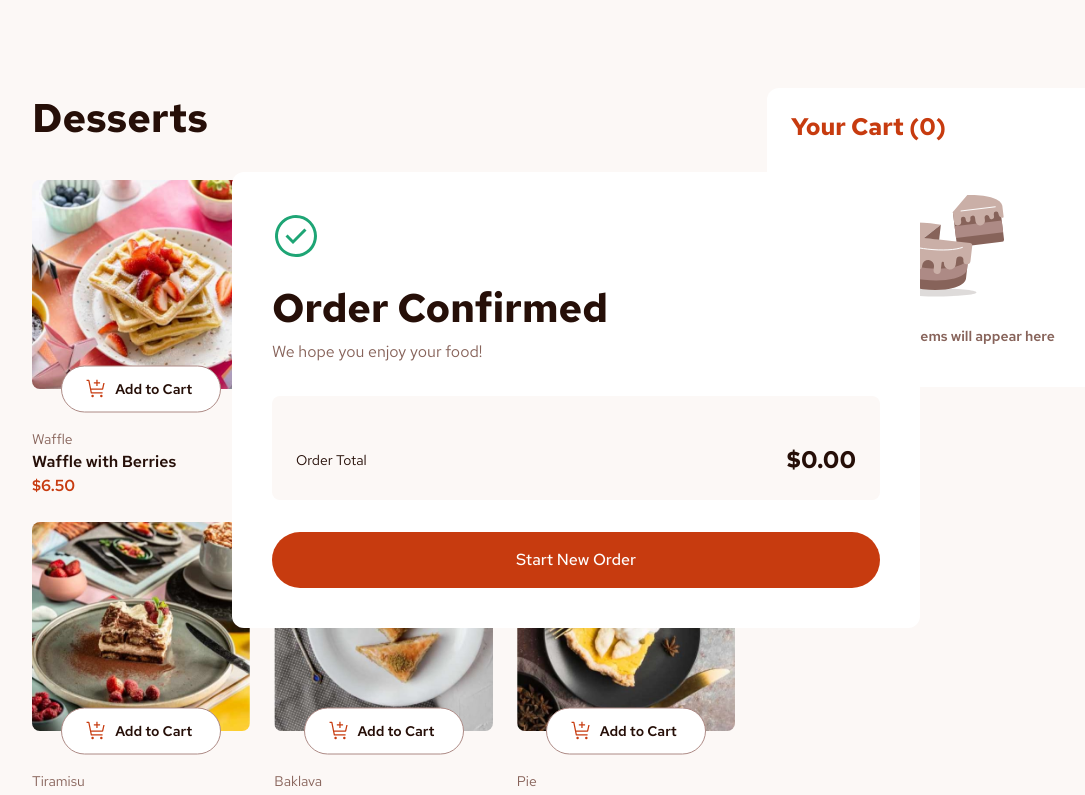
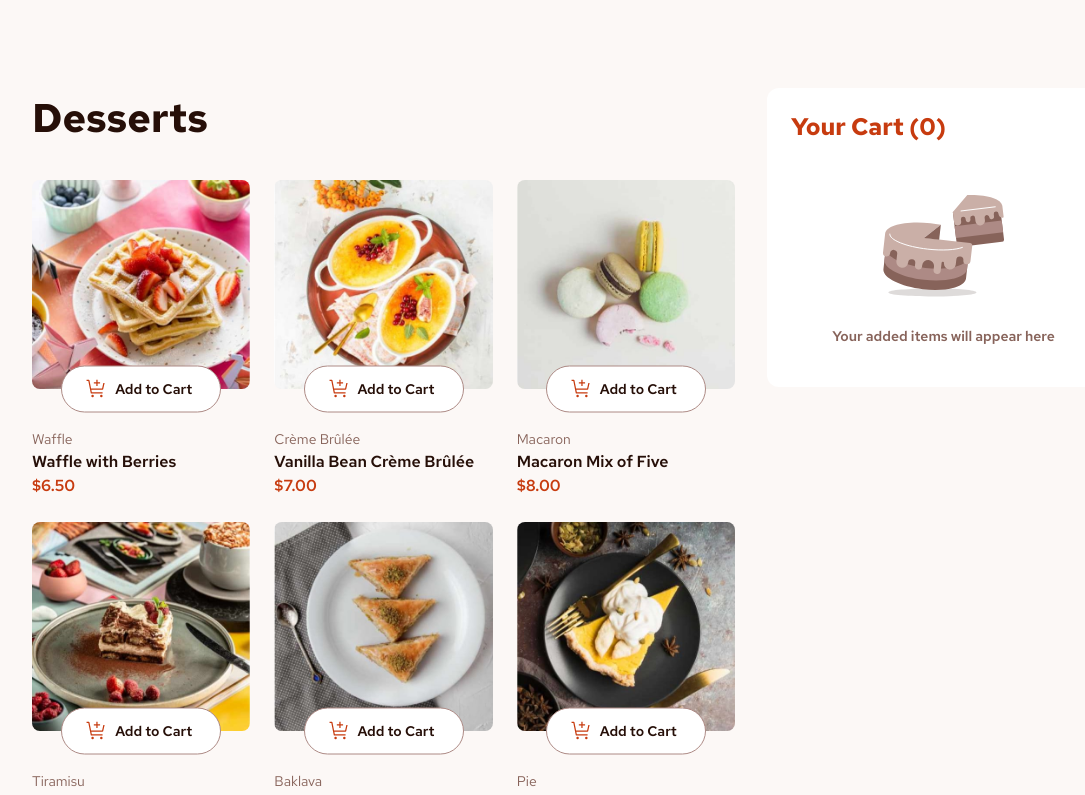
Before and after one commit to KarolinaMas/product-list-with-cart, a React (Vite) app: page / in a window 1280 px wide. Shown: the top 795 px of the page, without its empty margins (64-1149 px from the left). Built offline with nearby package versions, Linux system fonts and the light colour scheme.

Commit message:
style modal for desktop sizes

```diff
--- a/src/components/Modal.tsx
+++ b/src/components/Modal.tsx
@@ -11,12 +11,15 @@ const Modal = ({
   return (
     <div
       className={clsx(
-        "bg-white max-w-172 rounded-t-xl flex flex-col gap-8 mx-auto py-10 px-6",
+        "bg-white flex flex-col gap-8 py-10 px-6 rounded-t-xl",
         "fixed bottom-0 left-0 right-0 z-50",
-        "transform transition-transform duration-500 ease-out",
+        "transform transition-transform duration-1000 ease-in-out",
         "s:p-10",
-        "md:bottom-auto md:top-1/2 md:left-1/2 md:-translate-x-1/2 md:-translate-y-1/2 md:rounded-xl md:w-172",
-        isOrderConfirmed ? "translate-y-0" : "translate-y-full"
+        "md:bottom-auto md:left-1/2 md:rounded-xl md:w-[43rem]",
+        "lg:w-[37rem]",
+        isOrderConfirmed
+          ? "translate-y-0 md:top-1/2 md:-translate-x-1/2 md:-translate-y-1/2"
+          : "translate-y-full md:translate-y-[200%]"
       )}
     >
       <div>
```
